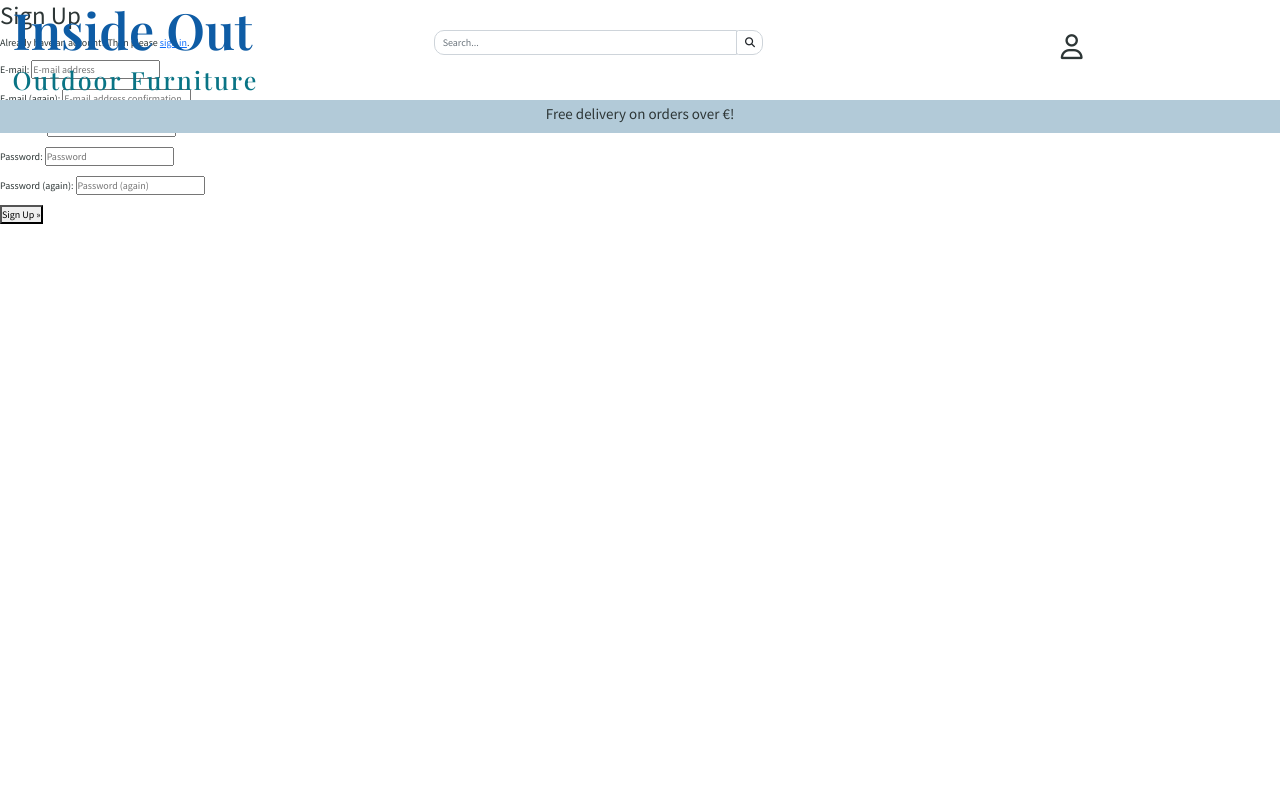
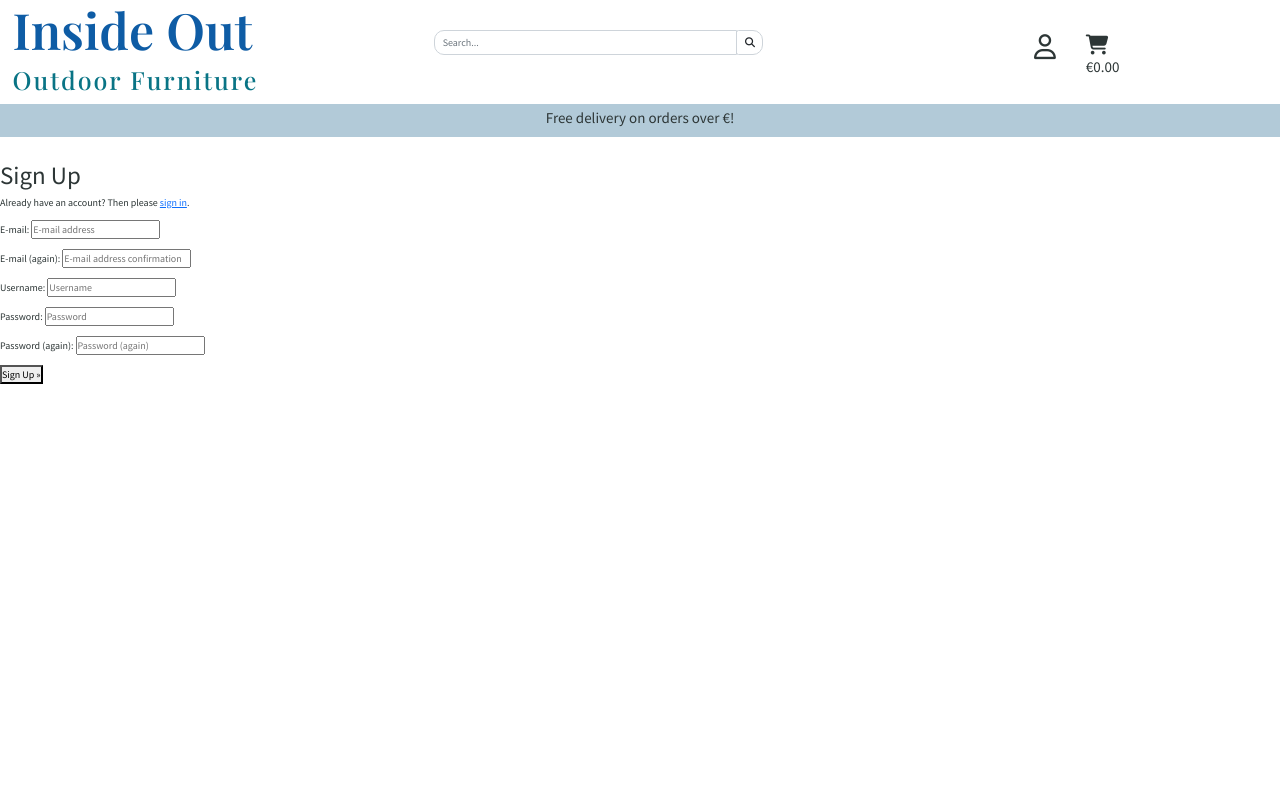
Before and after one commit to Sharon-B/Django-Test, a Django app: page /accounts/signup/ in a window 1280 px wide. Run offline with Django 3.2, Linux system fonts and the light colour scheme; some libraries are stand-ins or nearby versions; some web fonts are replaced.

Commit message:
Update base.html and base.css

```diff
--- a/static/css/base.css
+++ b/static/css/base.css
@@ -5,12 +5,23 @@
     font-size: 10px;
 }
 
+html {
+    height: 100%;
+}
+
 body {
-    height: 100%;
+    /* height: calc(100vh - 164px); */
     font-family: "Source Sans Pro", sans-serif;
     color: #2D3636;
 }
 
+/* .header-container {
+    padding-top: 16rem;
+} */
+
+main {
+    padding-top: 16rem;
+}
 /*------ Colors -------*/
 
 #bg-body-color {
--- a/templates/base.html
+++ b/templates/base.html
@@ -90,7 +90,7 @@
                         </li>
 
                         <!-- Shopping Cart -->
-                        <!-- <li class="shopping-cart">
+                        <li class="shopping-cart">
                             <a class="{% if grand_total %}text-info font-weight-bold{% else %}text-black{% endif %} nav-link" href="#">
                                 <div>
                                     <div class="cart"><i class="fas fa-shopping-cart icons"></i></div>
@@ -103,7 +103,7 @@
                                     </p>
                                 </div>
                             </a>
-                        </li> -->
+                        </li>
 
                     </ul>
                 </div>
@@ -156,8 +156,10 @@
     {% block page-header %}
     {% endblock %}
 
-    {% block content %}
-    {% endblock %}
+    <main>
+        {% block content %}
+        {% endblock %}
+    </main>
 
     {% block postloadjs %}
     {% endblock %}
```
